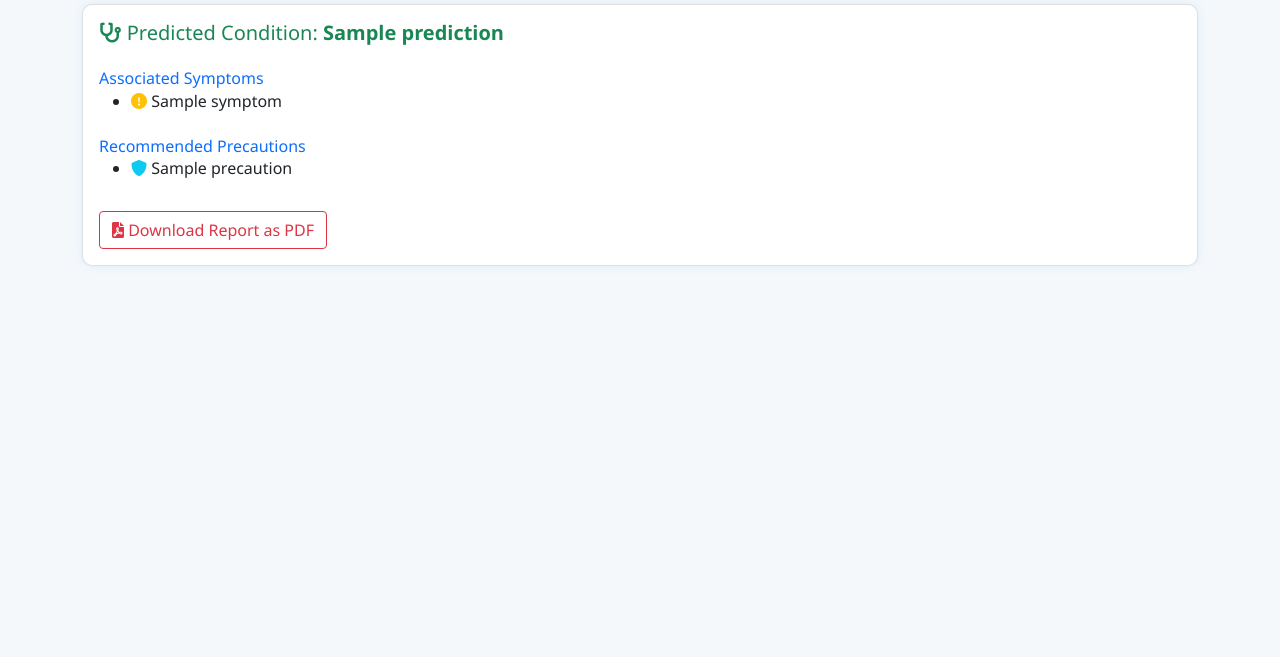
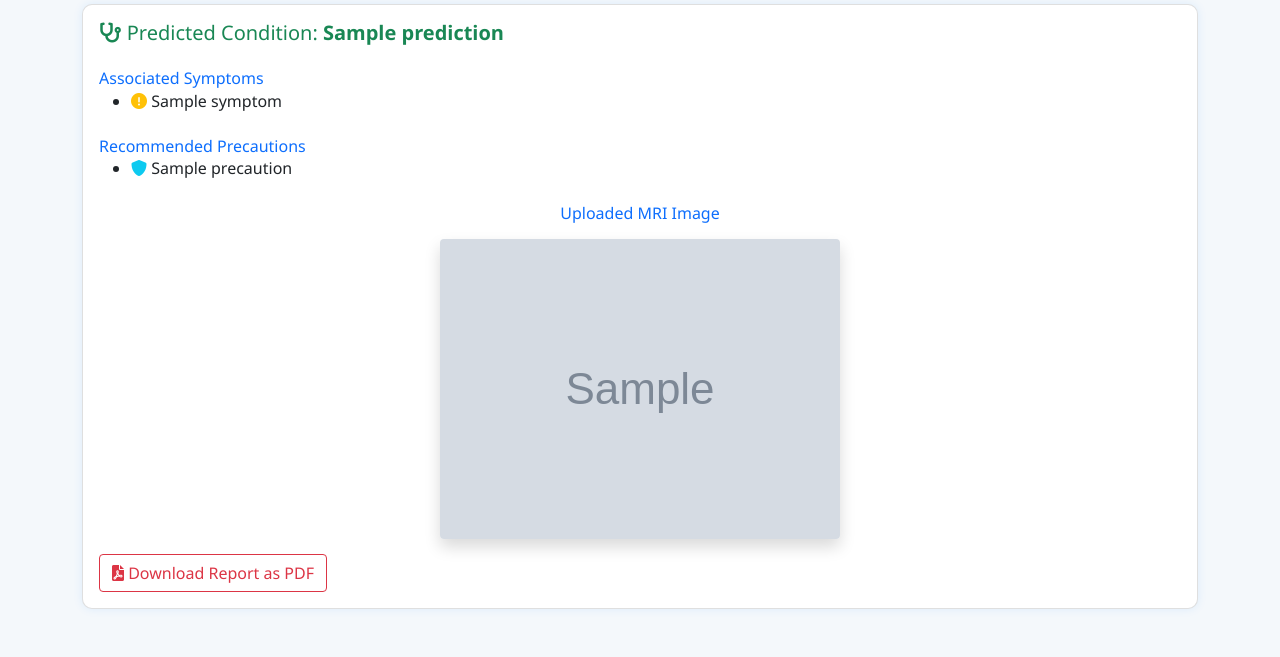
Before and after one commit to umeshgupta05/Lumbar-Spine-Classification, a Flask app: template templates/index.html in a window 1280 px wide. Shown: the part 358-1015 px from the top of the page. Before the commit the page ends 624 px from the top, so only its background shows below. Run offline with Flask 3, Linux system fonts and the light colour scheme; the template is opened without the code that fills it: most values are stand-ins (such as "Sample title", 1, 10 or a date in 2020); grey boxes marked "Sample" are stand-in pictures.

Commit message:
Add files via upload

```diff
--- a/app.py
+++ b/app.py
@@ -5,13 +5,16 @@ import numpy as np
 import tensorflow as tf
 from tensorflow.keras.models import load_model
 import os
+import matplotlib.pyplot as plt
+import uuid
 
 app = Flask(__name__)
+app.config['UPLOAD_FOLDER'] = 'static'
 
 # Load model
 model = load_model('efficientnetb0_model.keras')
 
-# Correct condition labels
+# Condition labels
 labels = {
     0: "Spinal Canal Stenosis",
     1: "Left Neural Foraminal Narrowing",
@@ -24,11 +27,11 @@ labels = {
 with open("conditions.json") as f:
     info_dict = json.load(f)
 
-# Preprocess function for DICOM
+# DICOM image preprocessing
 def preprocess_dcm(file):
     dcm = pydicom.dcmread(file)
     img = dcm.pixel_array.astype(np.float32)
-    img = np.stack((img,) * 3, axis=-1)  # 3-channel
+    img = np.stack((img,) * 3, axis=-1)
     img = tf.image.resize(img, (224, 224)).numpy()
     img /= 255.0
     return np.expand_dims(img, axis=0)
@@ -51,7 +54,19 @@ def predict():
     symptoms = info_dict.get(predicted_label, {}).get('symptoms', [])
     precautions = info_dict.get(predicted_label, {}).get('precautions', [])
 
-    return render_template("index.html", prediction=predicted_label, symptoms=symptoms, precautions=precautions)
+    # Save the uploaded DICOM image as PNG
+    file.seek(0)  # Reset file pointer
+    dcm = pydicom.dcmread(file)
+    img_array = dcm.pixel_array
+    img_filename = f"{uuid.uuid4().hex}.png"
+    img_path = os.path.join(app.config['UPLOAD_FOLDER'], img_filename)
+    plt.imsave(img_path, img_array, cmap='gray')
+
+    return render_template("index.html",
+                           prediction=predicted_label,
+                           symptoms=symptoms,
+                           precautions=precautions,
+                           image_path=img_path)
 
 if __name__ == "__main__":
-    app.run()
+    app.run(debug=True)
--- a/requirements.txt
+++ b/requirements.txt
@@ -4,3 +4,4 @@ pydicom
 numpy
 pillow
 gunicorn
+matplotlib
--- a/templates/index.html
+++ b/templates/index.html
@@ -4,8 +4,6 @@
   <meta charset="UTF-8" />
   <meta name="viewport" content="width=device-width, initial-scale=1.0"/>
   <title>Spinal Condition Prediction</title>
-
-  <!-- Bootstrap 5 CSS -->
   <link href="https://cdn.jsdelivr.net/npm/bootstrap@5.1.0/dist/css/bootstrap.min.css" rel="stylesheet"/>
   <link href="https://cdnjs.cloudflare.com/ajax/libs/font-awesome/6.0.0-beta3/css/all.min.css" rel="stylesheet"/>
 
@@ -15,17 +13,14 @@
       background-color: #f4f8fb;
       transition: background-color 0.3s, color 0.3s;
     }
-
     body.dark-mode {
       background-color: #121212;
       color: #ffffff;
     }
-
     h1 {
       text-align: center;
       margin-bottom: 40px;
     }
-
     .file-input-wrapper {
       border: 2px dashed #007bff;
       border-radius: 10px;
@@ -35,42 +30,34 @@
       color: #007bff;
       transition: all 0.3s ease;
     }
-
     .file-input-wrapper:hover {
       background-color: #e9f3ff;
     }
-
     body.dark-mode .file-input-wrapper:hover {
       background-color: #1f1f1f;
     }
-
     .file-input-wrapper input {
       display: none;
     }
-
     .file-input-wrapper i {
       font-size: 3rem;
     }
-
     .file-input-wrapper span {
       display: block;
       font-size: 1.1rem;
       margin-top: 10px;
     }
-
     .loading-spinner {
       display: none;
       text-align: center;
       margin-top: 30px;
     }
-
     .card {
       margin-top: 30px;
       border-radius: 10px;
       box-shadow: 0 0 10px rgba(0, 123, 255, 0.1);
       animation: slideIn 0.5s ease-in-out;
     }
-
     @keyframes slideIn {
       from {
         transform: translateY(30px);
@@ -81,7 +68,6 @@
         opacity: 1;
       }
     }
-
     .dark-toggle {
       position: absolute;
       top: 20px;
@@ -90,7 +76,6 @@
       align-items: center;
       gap: 10px;
     }
-
     .btn-pdf {
       margin-top: 15px;
     }
@@ -98,18 +83,15 @@
 </head>
 <body>
 
-<!-- 🌙 Dark Mode Toggle -->
 <div class="dark-toggle">
   <label for="darkSwitch" class="form-check-label"><i class="fas fa-moon"></i></label>
   <input class="form-check-input" type="checkbox" id="darkSwitch" onclick="toggleDarkMode()" />
 </div>
 
 <div class="container my-5">
-  <!-- Page Title -->
   <h1><i class="fas fa-brain"></i> Spinal Condition Prediction Tool</h1>
   <p class="text-center text-muted mb-4">Upload a <strong>DICOM (.dcm)</strong> image to detect spinal conditions and receive suggestions.</p>
 
-  <!-- File Upload Section -->
   <form enctype="multipart/form-data" id="uploadForm">
     <div class="file-input-wrapper" onclick="document.getElementById('fileInput').click();">
       <input type="file" id="fileInput" name="file" accept=".dcm" onchange="uploadFile(event)">
@@ -118,7 +100,6 @@
     </div>
   </form>
 
-  <!-- Loading Spinner -->
   <div class="loading-spinner" id="loadingSpinner">
     <div class="spinner-border text-primary" role="status">
       <span class="visually-hidden">Loading...</span>
@@ -126,7 +107,6 @@
     <p class="text-muted mt-2">Processing your image, please wait...</p>
   </div>
 
-  <!-- Prediction Result -->
   {% if prediction %}
     <div class="card">
       <div class="card-body">
@@ -146,7 +126,13 @@
           {% endfor %}
         </ul>
 
-        <!-- 📄 Download PDF -->
+        {% if image_path %}
+          <div class="text-center mt-4">
+            <h6 class="text-primary">Uploaded MRI Image</h6>
+            <img src="{{ image_path }}" alt="MRI Image" class="img-fluid rounded shadow mt-2" style="max-height: 300px;">
+          </div>
+        {% endif %}
+
         <button class="btn btn-outline-danger btn-pdf" onclick="window.print()">
           <i class="fas fa-file-pdf"></i> Download Report as PDF
         </button>
@@ -159,14 +145,11 @@
   {% endif %}
 </div>
 
-<!-- Bootstrap JS -->
 <script src="https://cdn.jsdelivr.net/npm/bootstrap@5.1.0/dist/js/bootstrap.min.js"></script>
 
 <script>
-  // Handle file upload
   function uploadFile(event) {
     document.getElementById('loadingSpinner').style.display = 'block';
-
     let formData = new FormData();
     formData.append('file', event.target.files[0]);
 
@@ -176,7 +159,9 @@
     })
     .then(response => response.text())
     .then(html => {
-      document.body.innerHTML = html;
+      document.open();
+      document.write(html);
+      document.close();
     })
     .catch(error => {
       console.error('Error uploading file:', error);
@@ -184,7 +169,6 @@
     });
   }
 
-  // Toggle Dark Mode
   function toggleDarkMode() {
     document.body.classList.toggle('dark-mode');
   }
```
